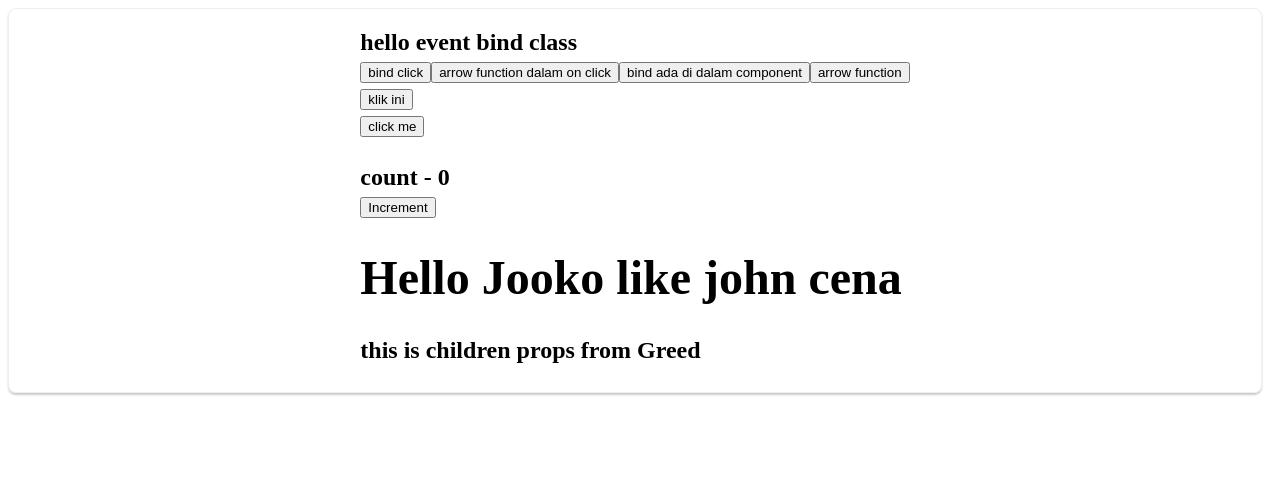
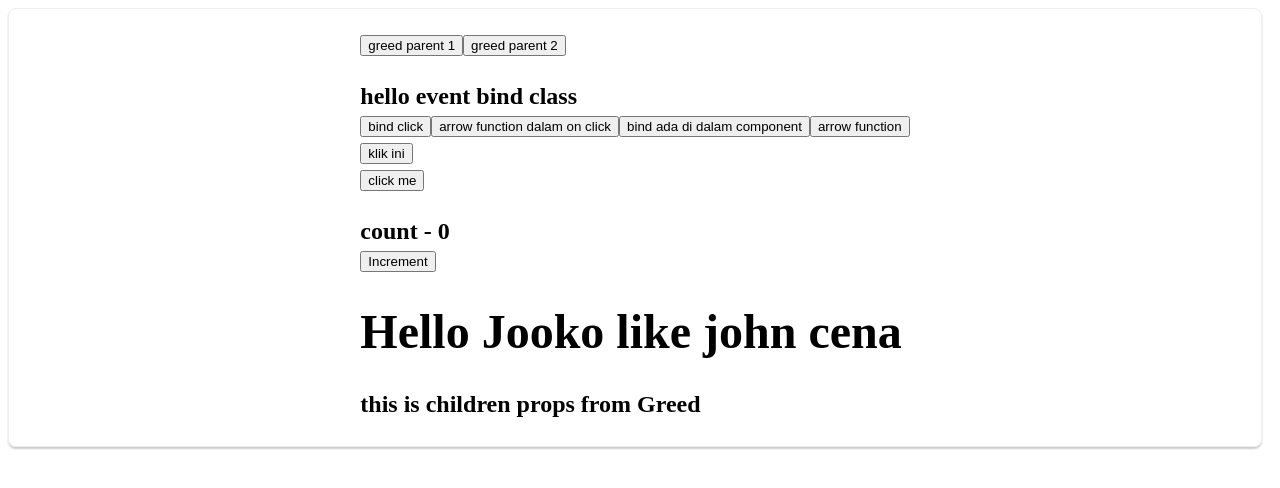
Before and after one commit to halloharry/React-Learn-Basic, a React (Create React App) app: page / in a window 1280 px wide. Shown: the top 488 px of the page. Built offline with nearby package versions, Linux system fonts and the light colour scheme.

Commit message:
send props parent to child dan sebaliknya

```diff
--- a/src/App.js
+++ b/src/App.js
@@ -24,6 +24,7 @@ import Counter from "./component/Counter";
 import FunctionalClick from "./component/FunctionalClick";
 import ClassClick from "./component/ClassClick";
 import EventBind from "./component/EventBind";
+import ParentComponent from "./component/ParentComponent";
 
 class App extends Component {
   render() {
@@ -31,6 +32,8 @@ class App extends Component {
       <>
         <div className="card">
           <div className="App">
+            <ParentComponent />
+            <br />
             <EventBind />
             <FunctionalClick />
             <ClassClick />
--- /dev/null
+++ b/src/component/ChildComponent.js
@@ -0,0 +1,14 @@
+import React from "react";
+
+// nggunakan props unttuk passing dari parent
+function ChildComponent(props) {
+  const { greedParent, greedParent2 } = props;
+  return (
+    <div>
+      <button onClick={greedParent}>greed parent 1 </button>
+      <button onClick={() => greedParent2("child")}>greed parent 2</button>
+    </div>
+  );
+}
+
+export default ChildComponent;
--- /dev/null
+++ b/src/component/ParentComponent.js
@@ -0,0 +1,34 @@
+import React, { Component } from "react";
+import ChildComponent from "./ChildComponent";
+
+class ParentComponent extends Component {
+  constructor(props) {
+    super(props);
+
+    this.state = {
+      parentName: "parent",
+    };
+    this.greedParent = this.greedParent.bind(this);
+    this.greedParent2 = this.greedParent2.bind(this);
+  }
+
+  // menggunakan props untuk mengirim ke children
+  greedParent() {
+    alert(`hello  ${this.state.parentName}`);
+  }
+  greedParent2(childName) {
+    alert(`hello  ${this.state.parentName} ini dari ${childName}`);
+  }
+  render() {
+    return (
+      <div>
+        <ChildComponent
+          greedParent={this.greedParent}
+          greedParent2={this.greedParent2}
+        />
+      </div>
+    );
+  }
+}
+
+export default ParentComponent;
```
